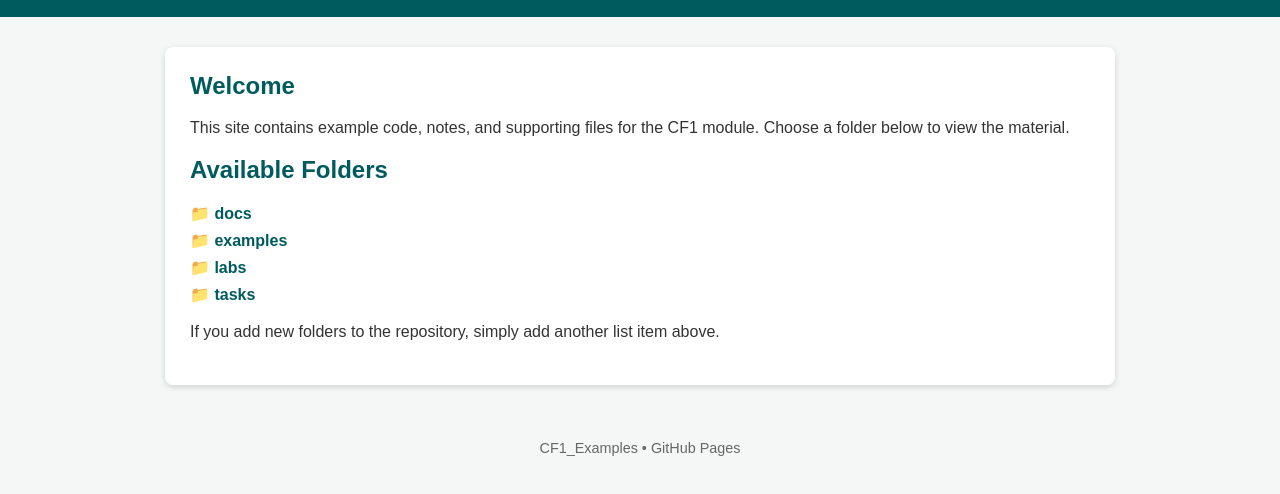
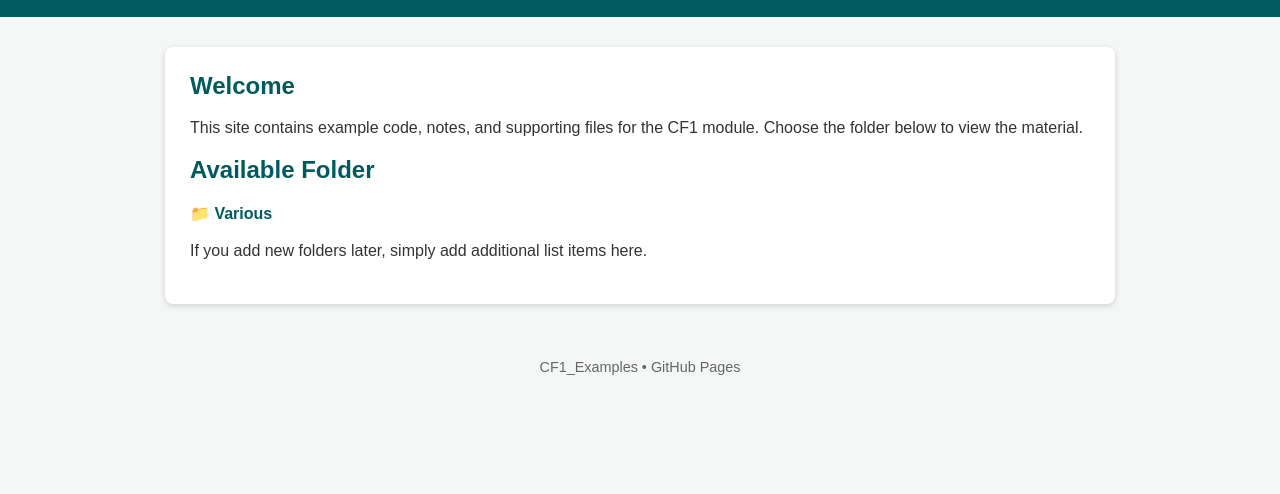
Before and after one commit to MikeDuignan/CF1_Examples, a plain HTML site: page index.html in a window 1280 px wide. Shown: the part 60-554 px from the top of the page. Drawn offline with Linux system fonts and the light colour scheme.

Commit message:
Update index.html

```diff
--- a/index.html
+++ b/index.html
@@ -98,21 +98,17 @@
     <h2>Welcome</h2>
     <p>
       This site contains example code, notes, and supporting files for the CF1 module.
-      Choose a folder below to view the material.
+      Choose the folder below to view the material.
     </p>
 
-    <h2>Available Folders</h2>
+    <h2>Available Folder</h2>
 
-    <!-- Update these links as needed based on your actual repo folders -->
     <ul class="folder-list">
-      <li><a href="docs/">📁 docs</a></li>
-      <li><a href="examples/">📁 examples</a></li>
-      <li><a href="labs/">📁 labs</a></li>
-      <li><a href="tasks/">📁 tasks</a></li>
+      <li><a href="Various/">📁 Various</a></li>
     </ul>
 
     <p>
-      If you add new folders to the repository, simply add another list item above.
+      If you add new folders later, simply add additional list items here.
     </p>
   </div>
 
```
